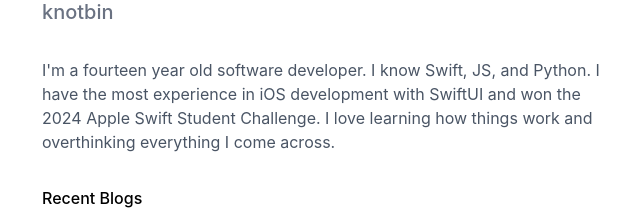
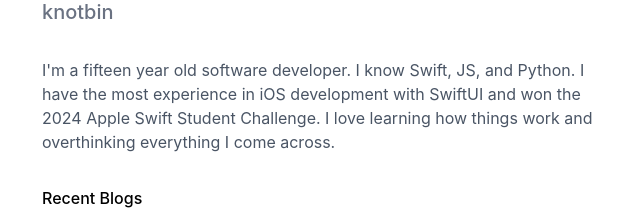
Before and after one commit to knotbin/portfolio, a Next.js app: page / in a window 1280 px wide. Shown: the part 190-400 px from the top of the page, without its empty margins (310-950 px from the left). Built offline with nearby package versions, Linux system fonts and the light colour scheme.

Commit message:
Update page.tsx

```diff
--- a/app/page.tsx
+++ b/app/page.tsx
@@ -11,7 +11,7 @@ export default function Page() {
       </h1>
       <h2 className='mb-8 text-xl font-medium text-gray-500 dark:text-gray-300'>knotbin</h2>
       <p className="mb-4 text-gray-600 dark:text-gray-400">
-        {`I'm a fourteen year old software developer. I know Swift, JS, and Python. I have the
+        {`I'm a fifteen year old software developer. I know Swift, JS, and Python. I have the
         most experience in iOS development with SwiftUI and won the 2024 Apple Swift Student
         Challenge. I love learning how things work and overthinking everything I come across.`}
       </p>
```
